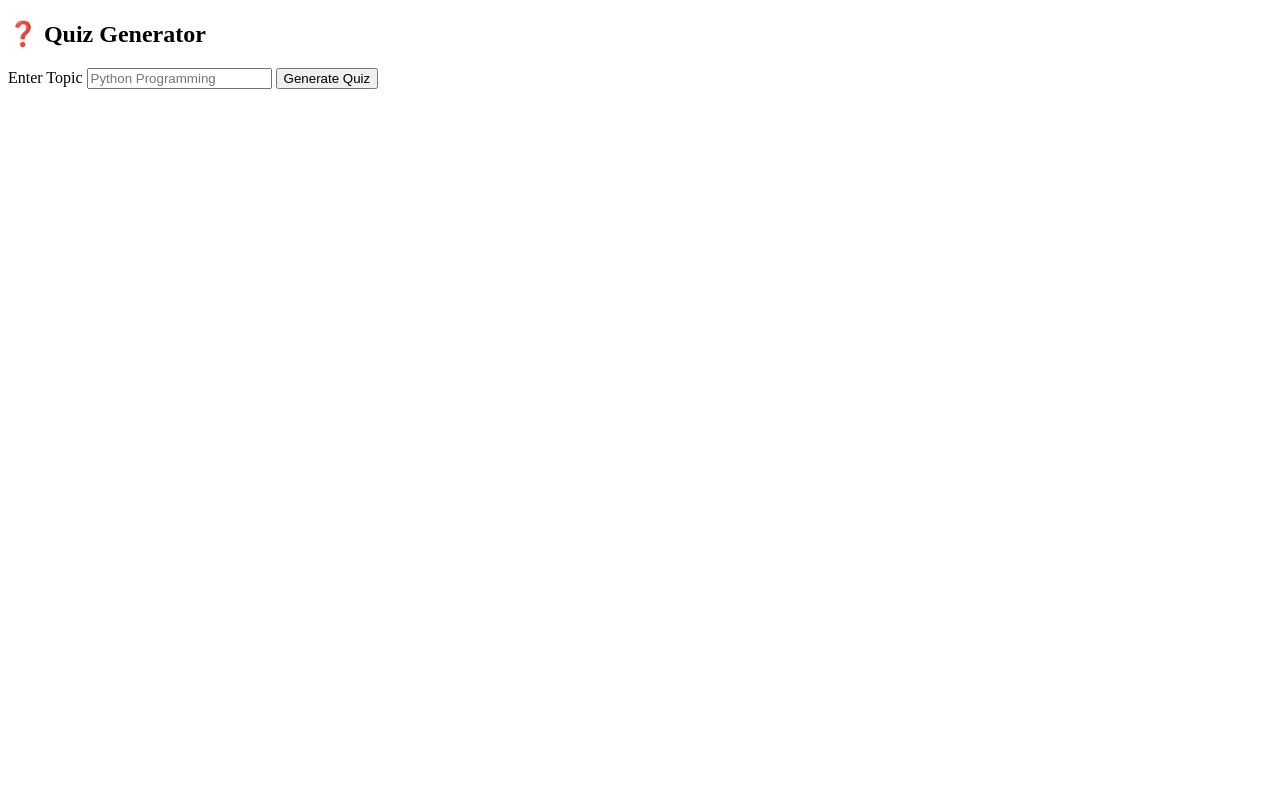
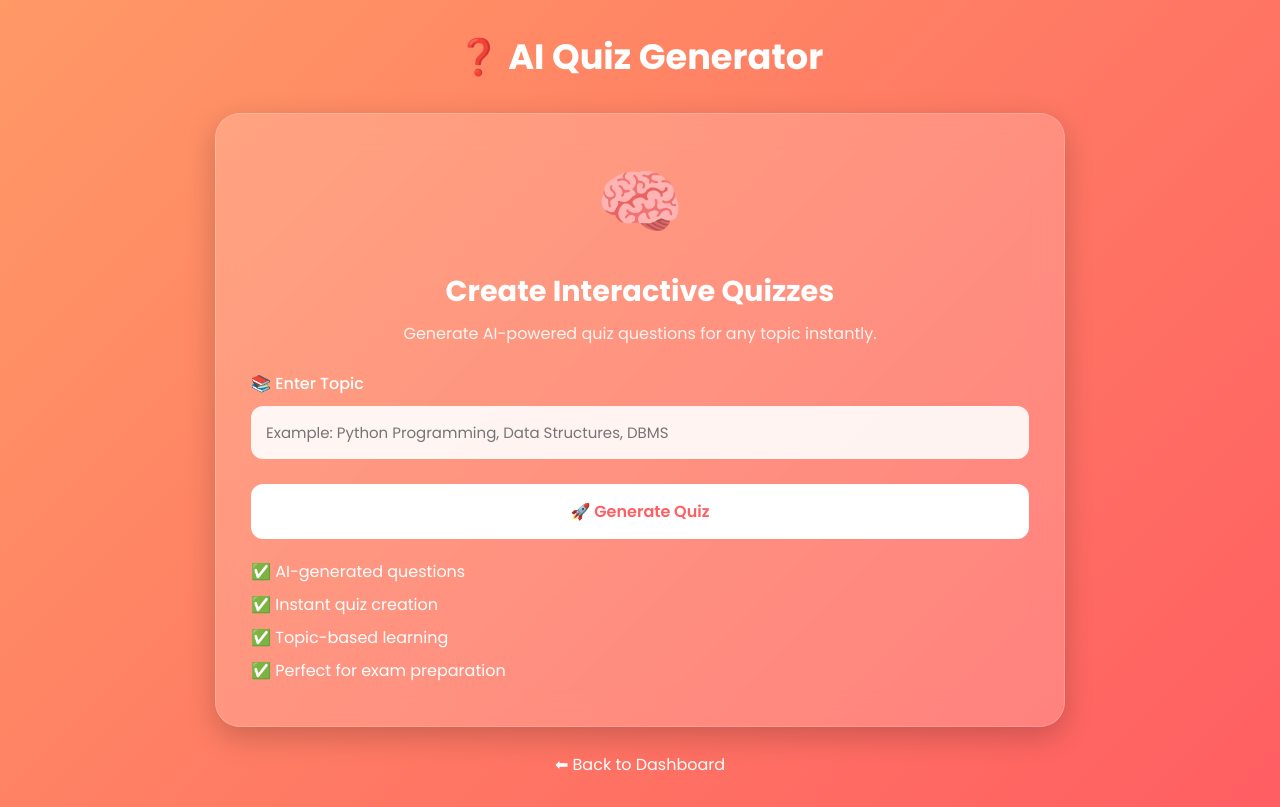
Before and after one commit to chowdary4181/Study-AI-Assitant, a Flask app: page /quiz in a window 1280 px wide. Before the commit the page ends 89 px from the top, so only its background shows below. Run offline with Flask 3, Linux system fonts and the light colour scheme.

Commit message:
Update quiz.html

```diff
--- a/templates/quiz.html
+++ b/templates/quiz.html
@@ -1,56 +1,231 @@
 <!DOCTYPE html>
-<html>
+<html lang="en">
 
 <head>
+    <meta charset="UTF-8">
+    <meta name="viewport" content="width=device-width, initial-scale=1.0">
+    <title>AI Quiz Generator</title>
 
-<title>Quiz Generator</title>
+    <link href="https://fonts.googleapis.com/css2?family=Poppins:wght@300;400;500;600;700&display=swap"
+        rel="stylesheet">
 
-<link rel="stylesheet"
-href="{{ url_for('static', filename='style.css') }}">
+    <style>
+        * {
+            margin: 0;
+            padding: 0;
+            box-sizing: border-box;
+            font-family: 'Poppins', sans-serif;
+        }
 
+        body {
+            min-height: 100vh;
+            background: linear-gradient(135deg, #ff9966, #ff5e62);
+            padding: 30px;
+        }
+
+        .navbar {
+            text-align: center;
+            margin-bottom: 30px;
+            color: white;
+        }
+
+        .navbar h2 {
+            font-size: 2.2rem;
+            font-weight: 700;
+        }
+
+        .container {
+            max-width: 850px;
+            margin: auto;
+        }
+
+        .card {
+            background: rgba(255, 255, 255, 0.18);
+            backdrop-filter: blur(15px);
+            border-radius: 25px;
+            padding: 35px;
+            margin-bottom: 25px;
+            color: white;
+            box-shadow: 0 10px 30px rgba(0,0,0,0.2);
+            border: 1px solid rgba(255,255,255,0.2);
+        }
+
+        .quiz-icon {
+            text-align: center;
+            font-size: 70px;
+            margin-bottom: 15px;
+        }
+
+        .title {
+            text-align: center;
+            margin-bottom: 25px;
+        }
+
+        .title h3 {
+            font-size: 1.8rem;
+        }
+
+        .subtitle {
+            text-align: center;
+            margin-top: 8px;
+            opacity: 0.9;
+        }
+
+        label {
+            display: block;
+            margin-bottom: 10px;
+            font-weight: 500;
+        }
+
+        input[type="text"] {
+            width: 100%;
+            padding: 15px;
+            border: none;
+            border-radius: 12px;
+            outline: none;
+            font-size: 15px;
+            background: rgba(255,255,255,0.9);
+        }
+
+        input[type="text"]:focus {
+            box-shadow: 0 0 15px rgba(255,255,255,0.5);
+        }
+
+        button {
+            width: 100%;
+            margin-top: 25px;
+            padding: 15px;
+            border: none;
+            border-radius: 12px;
+            background: white;
+            color: #ff5e62;
+            font-size: 16px;
+            font-weight: 600;
+            cursor: pointer;
+            transition: 0.3s;
+        }
+
+        button:hover {
+            transform: translateY(-3px);
+            box-shadow: 0 8px 20px rgba(0,0,0,0.2);
+        }
+
+        .features {
+            margin-top: 20px;
+        }
+
+        .features p {
+            margin: 8px 0;
+        }
+
+        .result-card h3 {
+            text-align: center;
+            margin-bottom: 15px;
+        }
+
+        pre {
+            white-space: pre-wrap;
+            word-wrap: break-word;
+            background: rgba(255,255,255,0.15);
+            padding: 20px;
+            border-radius: 15px;
+            line-height: 1.7;
+            overflow-x: auto;
+        }
+
+        .back-btn {
+            display: block;
+            text-align: center;
+            text-decoration: none;
+            color: white;
+            margin-top: 15px;
+            transition: 0.3s;
+        }
+
+        .back-btn:hover {
+            opacity: 0.8;
+        }
+
+        @media(max-width: 768px) {
+            body {
+                padding: 15px;
+            }
+
+            .card {
+                padding: 25px;
+            }
+
+            .navbar h2 {
+                font-size: 1.8rem;
+            }
+
+            .title h3 {
+                font-size: 1.5rem;
+            }
+        }
+    </style>
 </head>
 
 <body>
 
     <div class="navbar">
-<h2>❓ Quiz Generator</h2>
+        <h2>❓ AI Quiz Generator</h2>
     </div>
 
     <div class="container">
 
         <div class="card">
 
+            <div class="quiz-icon">🧠</div>
+
+            <div class="title">
+                <h3>Create Interactive Quizzes</h3>
+                <p class="subtitle">
+                    Generate AI-powered quiz questions for any topic instantly.
+                </p>
+            </div>
+
             <form method="POST">
 
-<label>Enter Topic</label>
+                <label>📚 Enter Topic</label>
 
                 <input
                     type="text"
                     name="topic"
-placeholder="Python Programming"
+                    placeholder="Example: Python Programming, Data Structures, DBMS"
                     required>
 
                 <button type="submit">
-Generate Quiz
+                    🚀 Generate Quiz
                 </button>
 
             </form>
 
+            <div class="features">
+                <p>✅ AI-generated questions</p>
+                <p>✅ Instant quiz creation</p>
+                <p>✅ Topic-based learning</p>
+                <p>✅ Perfect for exam preparation</p>
+            </div>
+
         </div>
 
         {% if result %}
+        <div class="card result-card">
 
-<div class="card">
-
-<h3>Generated Quiz</h3>
+            <h3>📋 Generated Quiz</h3>
 
             <pre>{{ result }}</pre>
 
         </div>
+        {% endif %}
 
-{% endif %}
+        <a href="/" class="back-btn">
+            ⬅ Back to Dashboard
+        </a>
 
     </div>
 
 </body>
+
 </html>
```
Lines whose indentation alone changed are shown as unchanged.
